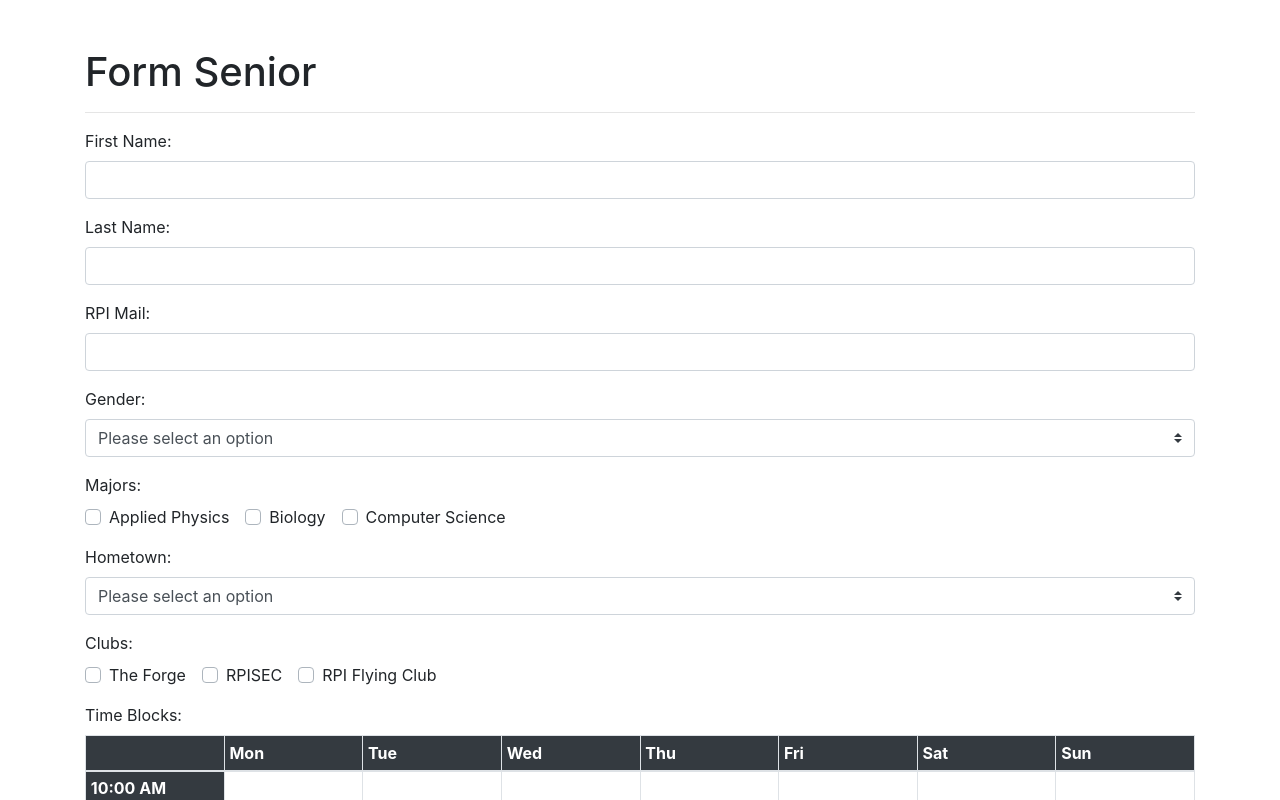
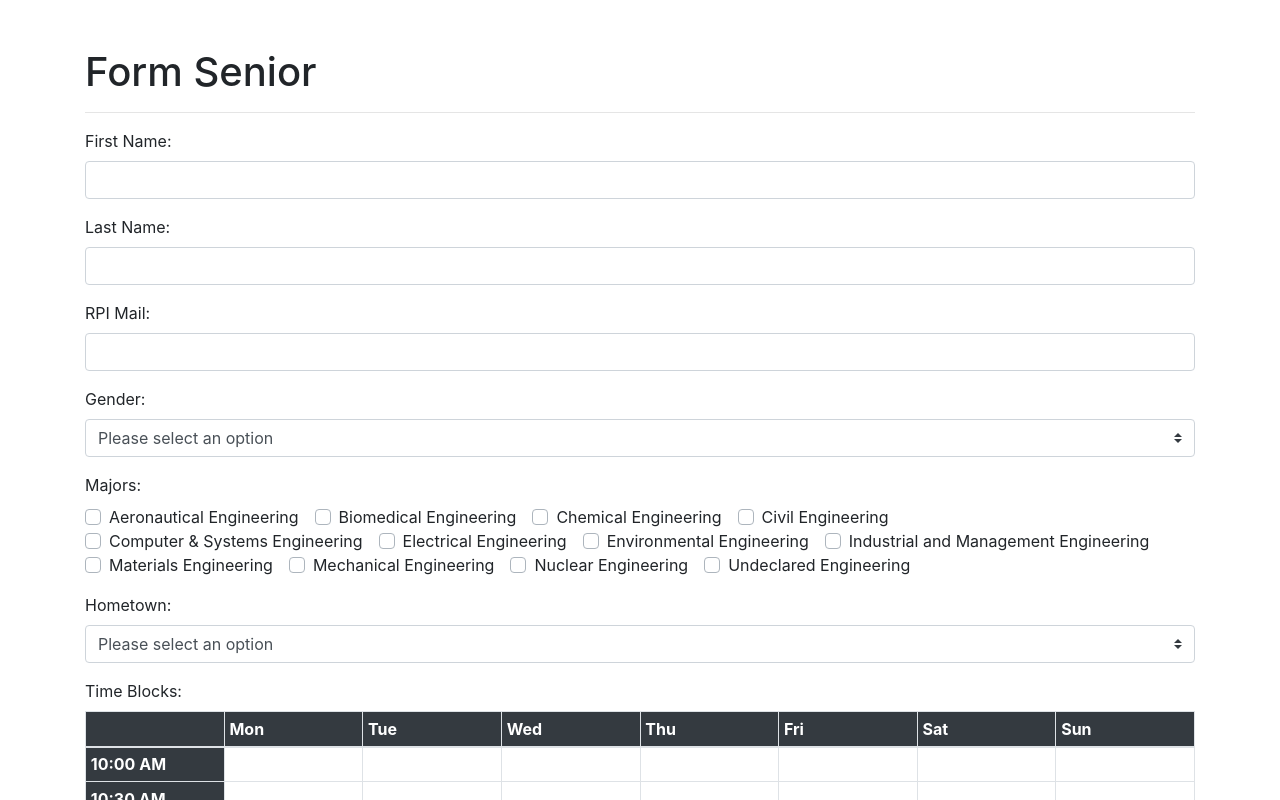
Before and after one commit to Isaac-the-Man/meetEng, a Vue app in the folder frontend/: page /formSenior in a window 1280 px wide. Shown: the top 800 px of the page. Built offline with nearby package versions, Linux system fonts and the light colour scheme; the HTML template or start-up script is replaced by a standard one.

Commit message:
populate majors and removed clubs

```diff
--- a/frontend/src/views/FormSenior.vue
+++ b/frontend/src/views/FormSenior.vue
@@ -29,15 +29,6 @@
           <b-form-group label="Hometown:" label-for="input-senior-hometown">
             <b-form-select v-model="formData.hometown" id="input-senior-hometown" :options="statesOptions"></b-form-select>
           </b-form-group>
-          <b-form-group label="Clubs:" label-for="input-senior-clubs" v-slot="{ ariaDescribedby }">
-            <b-form-checkbox-group
-                id="input-senior-clubs"
-                v-model="formData.clubs"
-                :options="clubsOptions"
-                :aria-describedby="ariaDescribedby"
-                name="clubs-list"
-            ></b-form-checkbox-group>
-          </b-form-group>
           <b-form-group label="Time Blocks:" label-for="input-senior-timeblocks">
             <app-time-block-picker @count="writeCount" @data="writeData" id="input-senior-timeblocks"></app-time-block-picker>
           </b-form-group>
@@ -65,7 +56,6 @@ export default {
         gender: '',
         majors: [],
         hometown: '',
-        clubs: [],
         availability: {}
       },
       genderOptions: [
@@ -75,14 +65,18 @@ export default {
         {text: 'Others', value: 'o'}
       ],
       majorsOptions: [
-        {text: 'Applied Physics', value: 'as'},
-        {text: 'Biology', value: 'bs'},
-        {text: 'Computer Science', value: 'cs'}
-      ],
-      clubsOptions: [
-        {text: 'The Forge', value: 'the-forge'},
-        {text: 'RPISEC', value: 'rpisec'},
-        {text: 'RPI Flying Club', value: 'rpi-flying-club'}
+        {text: 'Aeronautical Engineering', value: 'aeronautical-engineering'},
+        {text: 'Biomedical Engineering', value: 'biomedical-engineering'},
+        {text: 'Chemical Engineering', value: 'chemical-engineering'},
+        {text: 'Civil Engineering', value: 'civil-engineering'},
+        {text: 'Computer & Systems Engineering', value: 'computer-systems-engineering'},
+        {text: 'Electrical Engineering', value: 'electrical-engineering'},
+        {text: 'Environmental Engineering', value: 'environmental-engineering'},
+        {text: 'Industrial and Management Engineering', value: 'industrial-and-management-engineering'},
+        {text: 'Materials Engineering', value: 'materials-engineering'},
+        {text: 'Mechanical Engineering', value: 'mechanical-engineering'},
+        {text: 'Nuclear Engineering', value: 'nuclear-engineering'},
+        {text: 'Undeclared Engineering', value: 'undeclared-engineering'}
       ],
       statesOptions: [
         {
```
